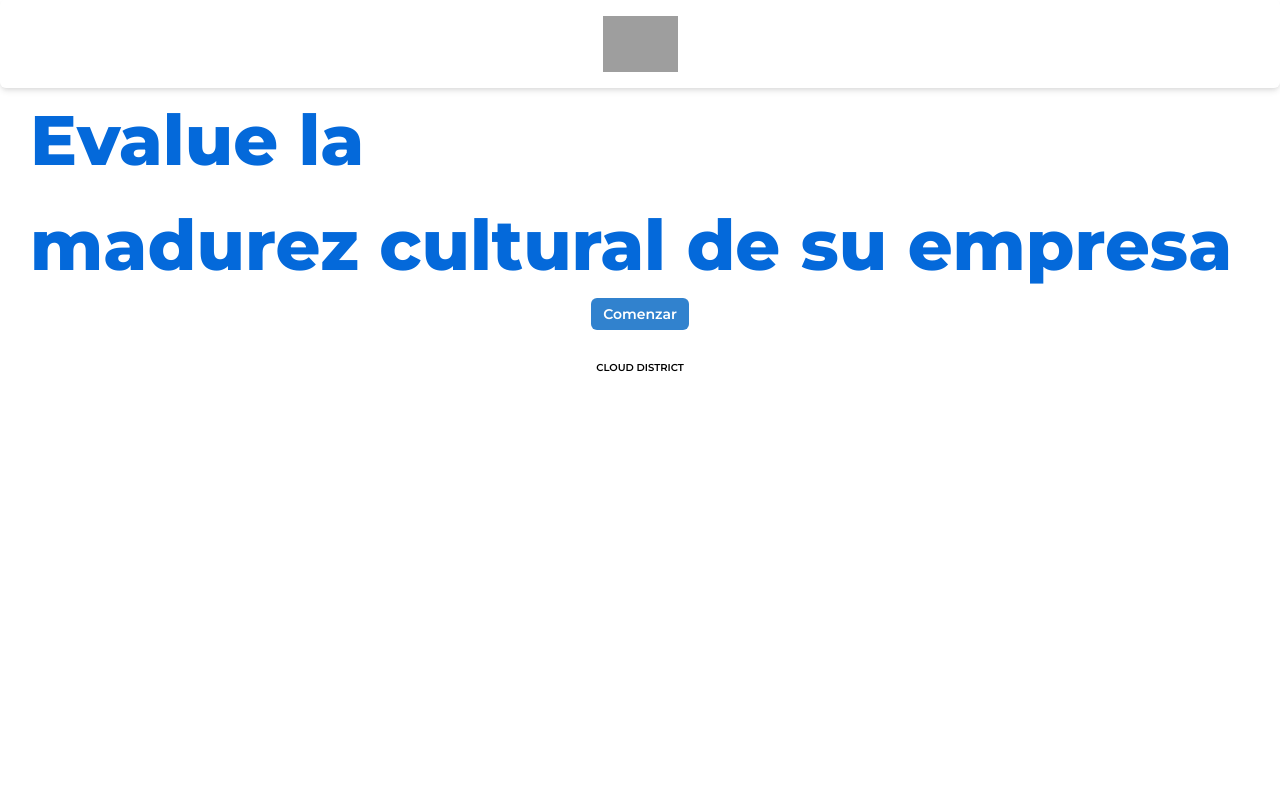
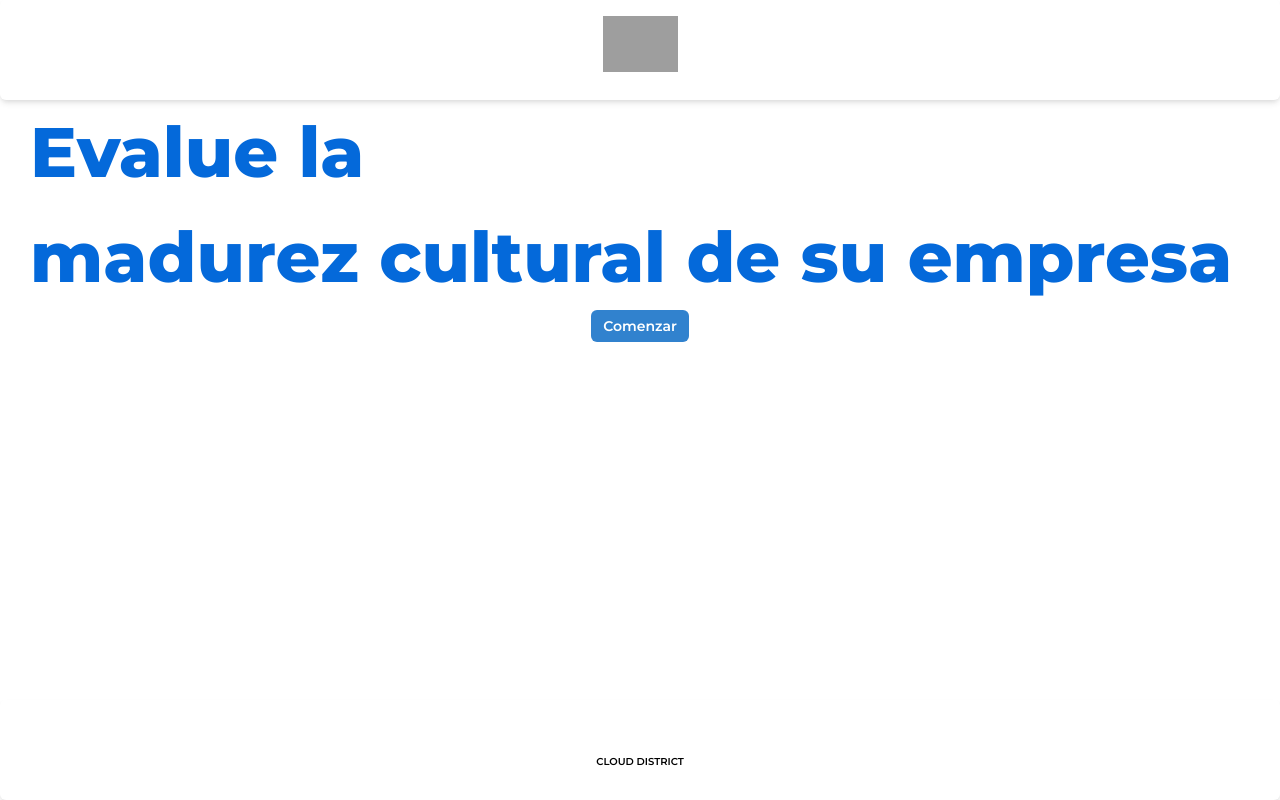
Before and after one commit to FernandoMoleroDeveloper/Nailted-Front, a React (Create React App) app: page /#/ in a window 1280 px wide. Built offline with nearby package versions, Linux system fonts and the light colour scheme; grey boxes are pictures that could not be loaded.

Commit message:
Corregidos header container y footer

```diff
--- a/src/components/Header/Header.scss
+++ b/src/components/Header/Header.scss
@@ -4,7 +4,6 @@
   display: flex;
   align-items: center;
   padding: 20px;
-  position: relative;
   justify-content: center;
   box-sizing: border-box;
   height: 20px;
--- a/src/pages/HomePage/HomePage.scss
+++ b/src/pages/HomePage/HomePage.scss
@@ -1,8 +1,25 @@
 @import "../../styles/utilities/variables";
 
 .home-page {
-  min-height: calc(100vh - 130px);
-  max-height: calc(100vh - 130px);
+  min-height: 100vh;
+  // min-height: calc(100vh - 130px);
+  // max-height: calc(100vh - 130px);
+  // background-color: red;
+
+  &__header {
+    height: 100px;
+    // background-color: green;
+  }
+
+  &__container {
+    min-height: calc(100vh - 200px);
+    // min-height: calc(100vh - 130px);
+  }
+
+  &__footer {
+    height: 100px;
+    // background-color: green;
+  }
 
   &__title {
     color: $background-buttons;
@@ -11,4 +28,6 @@
     margin-left: 30px;
     font-size: 70px;
   }
+
+
 }
--- a/src/pages/HomePage/HomePage.tsx
+++ b/src/pages/HomePage/HomePage.tsx
@@ -6,16 +6,20 @@ import "./HomePage.scss";
 const HomePage = (): JSX.Element => {
   return (
     <div className="home-page page">
-      <Box boxShadow="md" p="6" rounded="md" bg="w">
+      <Box className="home-page__header" boxShadow="md" p="6" rounded="md" bg="w">
         <Header></Header>
       </Box>
+      <div className="home-page__container">
         <p className="home-page__title">
           Evalue la<br></br>madurez cultural de su empresa
         </p>
         <Button size="sm" colorScheme="blue" variant="solid">
           Comenzar
         </Button>
+      </div>
+      <Box className="home-page__footer" boxShadow="md" p="6" rounded="md" bg="w">
         <Footer></Footer>
+      </Box>
     </div>
   );
 };
```
Lines whose indentation alone changed are shown as unchanged.
